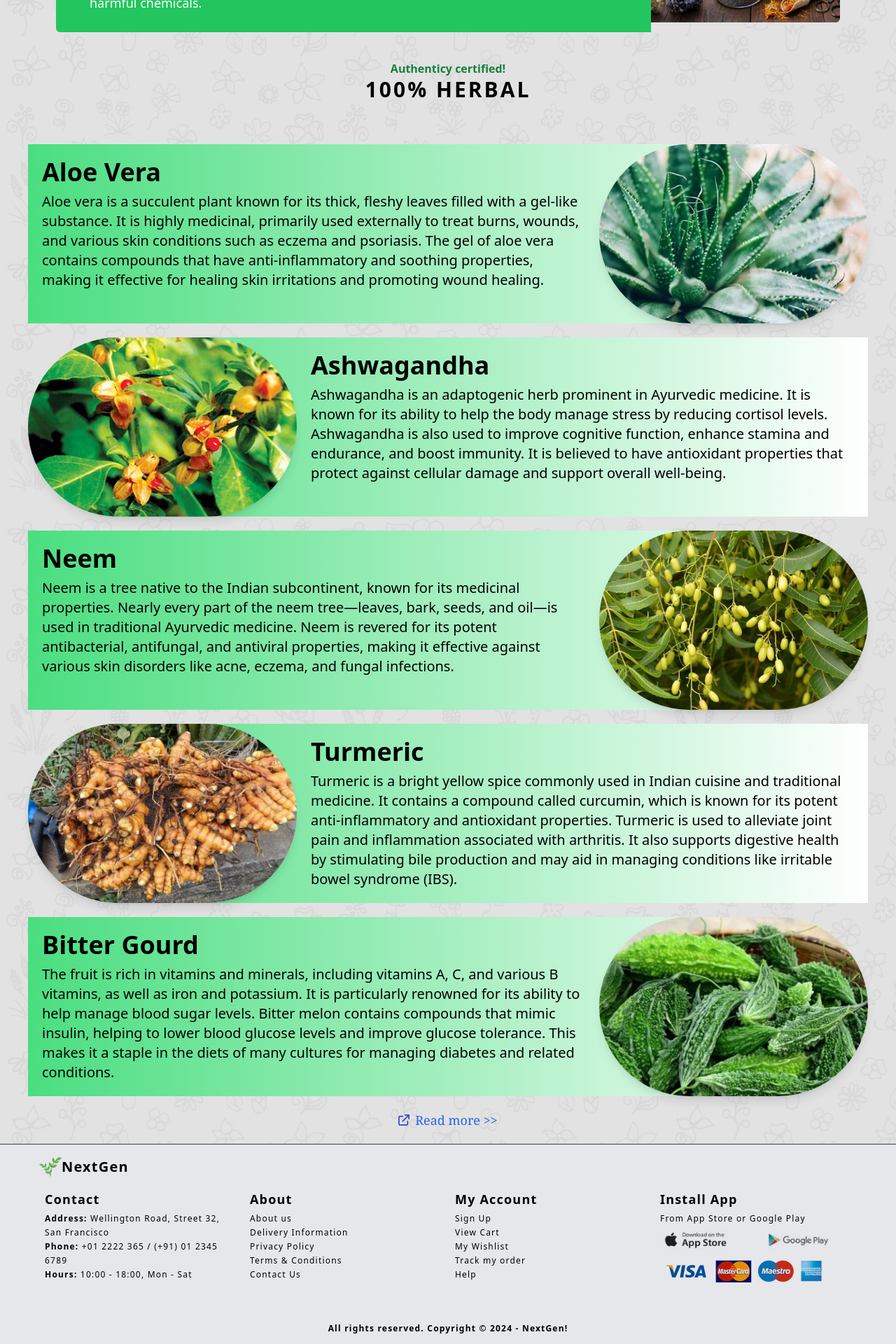
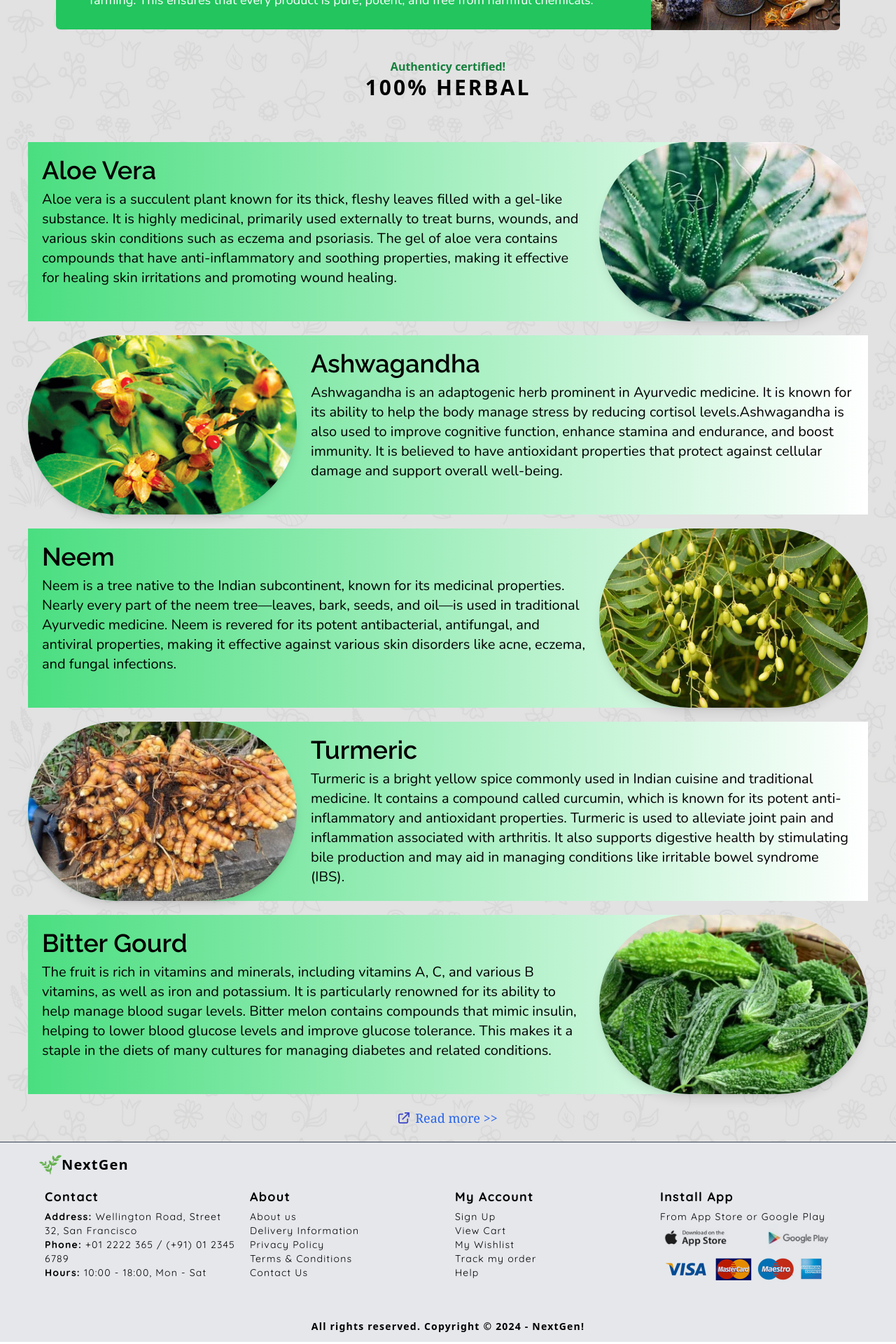
Before and after one commit to Mohitbhatt27/NextGen, a React (Vite) app: page / in a window 1280 px wide. Shown: the part 781-2701 px from the top of the page at 70% size. Built offline with nearby package versions, Linux system fonts and the light colour scheme.

Commit message:
font fixing

```diff
--- a/index.html
+++ b/index.html
@@ -5,6 +5,12 @@
     <link rel="icon" type="image/svg+xml" href="/vite.svg" />
     <meta name="viewport" content="width=device-width, initial-scale=1.0" />
     <title>Vite + React</title>
+    <link rel="preconnect" href="https://fonts.googleapis.com">
+    <link rel="preconnect" href="https://fonts.gstatic.com" crossorigin>
+    <link href="https://fonts.googleapis.com/css2?family=Raleway:ital,wght@0,100..900;1,100..900&display=swap" rel="stylesheet"> // for product
+    <link href="https://fonts.googleapis.com/css2?family=Nunito:ital,wght@0,200..1000;1,200..1000&display=swap" rel="stylesheet"> // for contact
+    <link href="https://fonts.googleapis.com/css2?family=Merriweather:ital,wght@0,300;0,400;0,700;0,900;1,300;1,400;1,700;1,900&display=swap" rel="stylesheet"> // for about
+    <link href="https://fonts.googleapis.com/css2?family=Quicksand:wght@300..700&display=swap" rel="stylesheet"> // for footer
     <style>
       .wall{
         position: relative;
--- a/src/components/About.jsx
+++ b/src/components/About.jsx
@@ -43,8 +43,8 @@ function About() {
             <div key={id} className={`flex flex-col md:flex-row items-center mt-5 px-3 sm:mx-5 md:mx-10 gap-3 md:gap-15 ${id%2==0?'md:flex-row-reverse':''} `}>
               <motion.img initial={{opacity:0,scale:0}} whileInView={{opacity:1,scale:1}} transition={{duration:0.3,delay:0.3}} className='border-1 border-emerald-600 w-1/3 md:w-1/4 rounded-xl' loading='lazy' src={item.img} alt="image" />
               <motion.div initial={{opacity:0}} whileInView={{opacity:1}} transition={{duration:0.3,delay:0.5}} className='flex flex-col justify-center items-center'>
-                <p className='text-base sm:text-xl font-semibold'>{item.title}</p>
-                <p className='text-base sm:text-lg'>{item.desc}</p>
+                <p className='text-base font-nunito sm:text-xl font-semibold'>{item.title}</p>
+                <p className='text-base font-nunito sm:text-lg'>{item.desc}</p>
               </motion.div>
             </div>
       )})}
--- a/src/components/Brands.jsx
+++ b/src/components/Brands.jsx
@@ -15,10 +15,10 @@ function Brands() {
   return (
     <>
       <div className='overflow-x-hidden'>
-        <motion.p initial={{opacity:0}} whileInView={{opacity:1}} transition={{duration:0.5,delay:0.3}} className='font-bold text-2xl ml-5 sm:ml-12 mt-3 sm:mt-5'>Our Sponsers:</motion.p>
+        <motion.p initial={{opacity:0}} whileInView={{opacity:1}} transition={{duration:0.5,delay:0.3}} className='font-bold font-quicksand text-2xl ml-5 sm:ml-12 mt-3 sm:mt-5'>Our Sponsers:</motion.p>
         <marquee behavior="scroll" direction="left" loop='infinite' className='flex py-5'>
         {
-          list.map((item,id)=><img loading='lazy' id={id} className='h-20 inline gap-3 object-contain aspect-video' src={item} alt='brand'/>)
+          list.map((item,id)=><img loading='lazy' key={id} className='h-20 mx-5 inline object-contain aspect-video' src={item} alt='brand'/>)
         }
         </marquee>
       </div>
--- a/src/components/Card.jsx
+++ b/src/components/Card.jsx
@@ -13,13 +13,13 @@ function Card() {
     <motion.div initial='hidden' whileInView='visible' variants={textVariants} transition={{duration:0.4, ease:'easeInOut',delay:0.3}}>
     <div className='flex justify-center my-2 sm:my-10 mx-2 md:mx-10 lg:mx-20'>
       <div className='relative flex justify-center items-center'>
-        <div className='bg-green-500 rounded-l-md rounded-r-md lg:rounded-r-none py-3 px-2 lg:py-7 lg:pr-10 flex flex-col justify-center '>
+        <div className='bg-green-500 rounded-l-md rounded-r-md lg:rounded-r-none py-3 sm:py-5 px-2 md:py-7 lg:pr-10 flex flex-col justify-center '>
           <div className='pl-2'>
             <img loading='lazy' className='w-7 pb-2 invert inline-block' src={line} alt="" />
-            <span className='lg:pl-3 text-white text-2xl font-semibold'>Why choose us!</span>
+            <span className='lg:pl-3 font-raleway text-white text-2xl font-semibold'>Why choose us!</span>
           </div>
           <div className='flex'>
-            <span className='text-white text-base sm:text-lg px-2 lg:px-10'>Our herbal products are crafted using only the finest natural ingredients. We source our herbs from trusted, sustainable farms that adhere to the highest standards of organic farming.<span className='hidden sm:inline'> This ensures that every product is pure, potent, and free from harmful chemicals.</span></span>
+            <span className='font-nunito text-white text-base sm:text-lg px-2 lg:px-10'>Our herbal products are crafted using only the finest natural ingredients. We source our herbs from trusted, sustainable farms that adhere to the highest standards of organic farming.<span className='hidden sm:inline'> This ensures that every product is pure, potent, and free from harmful chemicals.</span></span>
           </div>
         </div>
         <img loading='lazy' className='rounded-r-md rounded-l-md lg:rounded-l-none object-cover absolute right-5 -top-8 sm:-top-16 lg:relative lg:top-0 lg:right-0 w-32 sm:w-48 aspect-video lg:aspect-auto lg:w-[355px] xl:w-[270px]' src={med} alt="" />
--- a/src/components/Footer.jsx
+++ b/src/components/Footer.jsx
@@ -15,46 +15,46 @@ function Footer() {
   }
 
   return (
-    <div id='footer' className='pt-2 sm:pt-4 pb-2 border-t border-gray-700 text-sm  tracking-widest bg-gray-200'>
+    <div id='footer' className='pt-2 sm:pt-4 pb-2 border-t border-gray-700 text-sm tracking-widest bg-gray-200'>
     <div className='ml-2 sm:ml-14 mb-2'>
       <img loading='lazy' className='w-8 mb-2  inline-block' src={logo1} alt="" /><span className='font-bold text-xl'>NextGen</span>
     </div>
-    <motion.div initial='hidden' whileInView='visible' variants={textVariants} className='px-2 sm:px-16 grid grid-cols-3 sm:grid-cols-4 sm:pb-10 gap-2 sm:gap-5'>
+    <motion.div initial='hidden' whileInView='visible' variants={textVariants} className='px-2 font-quicksand sm:px-16 grid grid-cols-3 sm:grid-cols-4 sm:pb-10 gap-2 sm:gap-5'>
       <div>
         <div>
           <p className='mb-1 text-base sm:text-lg font-bold'>Contact</p>
-          <p><span className='font-bold'>Address:</span> Wellington Road, Street 32, San Francisco</p>
-          <p><span className='font-bold'>Phone:</span> +01 2222 365 / (+91) 01 2345 6789</p>
-          <p><span className='font-bold'>Hours:</span> 10:00 - 18:00, Mon - Sat</p>
+          <p className='text-sm'><span className='font-bold'>Address:</span> Wellington Road, Street 32, San Francisco</p>
+          <p className='text-sm'><span className='font-bold'>Phone:</span> +01 2222 365 / (+91) 01 2345 6789</p>
+          <p className='text-sm'><span className='font-bold'>Hours:</span> 10:00 - 18:00, Mon - Sat</p>
         </div>
       </div>
       <div>
         <p className='mb-1 text-base sm:text-lg font-bold'>About</p>
-        <p>About us</p>
-        <p>Delivery Information</p>
-        <p>Privacy Policy</p>
-        <p>Terms & Conditions</p>
-        <p>Contact Us</p>
+        <p className='text-sm cursor-pointer hover:underline hover:text-blue-700'>About us</p>
+        <p className='text-sm cursor-pointer hover:underline hover:text-blue-700'>Delivery Information</p>
+        <p className='text-sm cursor-pointer hover:underline hover:text-blue-700'>Privacy Policy</p>
+        <p className='text-sm cursor-pointer hover:underline hover:text-blue-700'>Terms & Conditions</p>
+        <p className='text-sm cursor-pointer hover:underline hover:text-blue-700'>Contact Us</p>
       </div>
       <div className='hidden sm:block'>
         <p className='mb-1 text-base sm:text-lg font-bold'>My Account</p>
-        <p>Sign Up</p>
-        <p>View Cart</p>
-        <p>My Wishlist</p>
-        <p>Track my order</p>
-        <p>Help</p>
+        <p className='text-sm cursor-pointer hover:underline hover:text-blue-700'>Sign Up</p>
+        <p className='text-sm cursor-pointer hover:underline hover:text-blue-700'>View Cart</p>
+        <p className='text-sm cursor-pointer hover:underline hover:text-blue-700'>My Wishlist</p>
+        <p className='text-sm cursor-pointer hover:underline hover:text-blue-700'>Track my order</p>
+        <p className='text-sm cursor-pointer hover:underline hover:text-blue-700'>Help</p>
       </div>
       <div>
       <p className='mb-1 text-base sm:text-lg font-bold'>Install App</p>
-      <p>From App Store or Google Play</p>
+      <p className='text-sm'>From App Store or Google Play</p>
       <div className='-ml-5 sm:flex mix-blend-multiply'>
-        <img loading='lazy' className='w-full sm:w-1/2' src={app} alt="img" />
-        <img loading='lazy' className='w-full sm:w-1/2' src={play} alt="img" />
+        <img loading='lazy' className='w-full cursor-pointer sm:w-1/2' src={app} alt="img" />
+        <img loading='lazy' className='w-full cursor-pointer sm:w-1/2' src={play} alt="img" />
       </div>
-      <img loading='lazy' className='mix-blend-multiply sm:mt-2 sm:ml-2' src={pay} alt="" />
+      <img loading='lazy' className='mix-blend-multiply cursor-pointer sm:mt-2 sm:ml-2' src={pay} alt="" />
       </div>
     </motion.div>
-    <div className='flex justify-center mb-1 mt-4 font-semibold'>
+    <div className='text-sm flex justify-center mb-1 mt-4 font-semibold'>
       All rights reserved. Copyright © 2024 - NextGen!
     </div>
     </div>
--- a/src/components/Helpdesk.jsx
+++ b/src/components/Helpdesk.jsx
@@ -1,10 +1,12 @@
 import React from 'react'
 
 function Helpdesk() {
+  const handleClick = () => {
 
+  }
   return (
     <div className='fixed right-10 cursor-pointer bottom-10'>
-      <img className='w-10 lg:w-20 aspect-square' src="https://cdn.asksid.ai/himalaya/Care_icon.svg" alt="care" onclick="handleClick()" loading="lazy"></img>
+      <img className='w-10 lg:w-20 aspect-square' src="https://cdn.asksid.ai/himalaya/Care_icon.svg" alt="care" onClick={handleClick} loading="lazy"></img>
     </div>
   )
 }
--- a/src/components/Hero.jsx
+++ b/src/components/Hero.jsx
@@ -14,8 +14,8 @@ function Hero() {
     <div className='min-h-full bg-cont'>
       <div className='relative z-10 py-40 sm:py-50 flex gap-2 flex-col justify-center px-3 sm:px-20'>
         <motion.span initial='hidden' whileInView='visible' variants={textVariants} transition={{duration:0.5}} className='text-4xl sm:text-5xl font-bold text-black tracking-wider'>Welcome to <p className='block sm:inline text-emerald-600'>NextGen</p></motion.span>
-        <motion.span initial='hidden' whileInView='visible' variants={textVariants} transition={{duration:0.55,delay:0.5}} className='text-2xl pr-5 sm:text-3xl font-semibold text-black tracking-wide'>Your Trusted Source for Premium Herbal Products</motion.span>
-        <motion.span initial='hidden' whileInView='visible' variants={textVariants} transition={{duration:0.55,delay:1}} className='text-lg sm:w-2/3 text-black'>We believe in the power of nature to support your health and well-being. Our extensive range of herbal products is crafted with care, using only the finest ingredients sourced from around the world. <span className='hidden md:inline'> Whether you're seeking remedies for everyday ailments or looking to enhance your overall vitality, we have the perfect natural solution for you.</span></motion.span>
+        <motion.span initial='hidden' whileInView='visible' variants={textVariants} transition={{duration:0.55,delay:0.5}} className='text-2xl font-raleway pr-5 sm:text-3xl font-semibold text-black tracking-wide'>Your Trusted Source for Premium Herbal Products</motion.span>
+        <motion.span initial='hidden' whileInView='visible' variants={textVariants} transition={{duration:0.55,delay:1}} className='text-lg sm:w-2/3 font-nunito text-black'>We believe in the power of nature to support your health and well-being. Our extensive range of herbal products is crafted with care, using only the finest ingredients sourced from around the world. <span className='hidden md:inline'> Whether you're seeking remedies for everyday ailments or looking to enhance your overall vitality, we have the perfect natural solution for you.</span></motion.span>
         <motion.button onClick={()=>navigate('product')} initial={{opacity:0}} whileInView={{opacity:1}} transition={{duration:0.5,delay:1.5}} className='rounded-full border-2 border-emerald-700 text-lg sm:text-xl font-semibold hover:bg-emerald-500 w-24 sm:w-32 px-3 py-1  hover:text-white tracking-wide'>Explore </motion.button>
       </div>
     </div>
--- a/src/components/Input.jsx
+++ b/src/components/Input.jsx
@@ -59,7 +59,7 @@ const AutoComplete = () => {
     <div>
       <input
         type="text"
-        className='p-1 bg-inherit px-2 text-lg font-normal outline-none rounded-lg border-2 border-green-500'
+        className='p-1 font-nunito bg-inherit px-2 text-lg font-normal outline-none rounded-lg border-2 border-green-500'
         value={inputValue}
         onChange={handleChange}
         placeholder="Search here..."
@@ -67,7 +67,7 @@ const AutoComplete = () => {
       {suggestions.length > 0 && (
         <ul className='absolute font-normal text-lg'>
           {suggestions.map((item, id) => (
-            <li className='hover:text-green-600'
+            <li className='hover:text-green-600 font-nunito'
               key={id}
               onClick={() => handleSelect(item)}
               style={{
--- a/src/components/Navbar.jsx
+++ b/src/components/Navbar.jsx
@@ -34,7 +34,7 @@ function Navbar() {
           </div>
           <ul onClick={handleHam} className={`absolute sm:static top-16 right-0 z-10 flex flex-col sm:flex-row sm:gap-4 gap-2 ${ham ?'flex bg-black/70 text-white px-4 py-1 rounded-lg' :'hidden sm:flex'}`}>
           {list.map((item,id)=>{
-            return <NavLink key={id} to={item.path} className={({isActive})=>`${isActive?'text-emerald-600':''} text-lg font-medium sm:text-xl hover:text-emerald-600`}>{item.name}</NavLink>
+            return <NavLink key={id} to={item.path} className={({isActive})=>`${isActive?'text-emerald-600':''} text-lg font-bold sm:text-xl font-quicksand hover:text-emerald-600`}>{item.name}</NavLink>
           })}
           </ul>
           <div className='ml-10 hidden xl:block'>
--- a/src/components/Product.jsx
+++ b/src/components/Product.jsx
@@ -15,27 +15,32 @@ function Product() {
     {
       title:'Aloe Vera',
       image:aelo,
-      desc:'Aloe vera is a succulent plant known for its thick, fleshy leaves filled with a gel-like substance. It is highly medicinal, primarily used externally to treat burns, wounds, and various skin conditions such as eczema and psoriasis. The gel of aloe vera contains compounds that have anti-inflammatory and soothing properties, making it effective for healing skin irritations and promoting wound healing.'
+      desc:'Aloe vera is a succulent plant known for its thick, fleshy leaves filled with a gel-like substance. It is highly medicinal, primarily used externally to treat burns, wounds, and various skin conditions such as eczema and psoriasis.',
+      desc2:' The gel of aloe vera contains compounds that have anti-inflammatory and soothing properties, making it effective for healing skin irritations and promoting wound healing.'
     },
     {
       title:'Ashwagandha',
       image:ashwa,
-      desc:'Ashwagandha is an adaptogenic herb prominent in Ayurvedic medicine. It is known for its ability to help the body manage stress by reducing cortisol levels. Ashwagandha is also used to improve cognitive function, enhance stamina and endurance, and boost immunity. It is believed to have antioxidant properties that protect against cellular damage and support overall well-being.'
+      desc:'Ashwagandha is an adaptogenic herb prominent in Ayurvedic medicine. It is known for its ability to help the body manage stress by reducing cortisol levels.',
+      desc2:'Ashwagandha is also used to improve cognitive function, enhance stamina and endurance, and boost immunity. It is believed to have antioxidant properties that protect against cellular damage and support overall well-being.'
     },
     {
       title:'Neem',
       image:neem,
-      desc:'Neem is a tree native to the Indian subcontinent, known for its medicinal properties. Nearly every part of the neem tree—leaves, bark, seeds, and oil—is used in traditional Ayurvedic medicine. Neem is revered for its potent antibacterial, antifungal, and antiviral properties, making it effective against various skin disorders like acne, eczema, and fungal infections.'
+      desc:'Neem is a tree native to the Indian subcontinent, known for its medicinal properties. Nearly every part of the neem tree—leaves, bark, seeds, and oil—is used in traditional Ayurvedic medicine.',
+      desc2:' Neem is revered for its potent antibacterial, antifungal, and antiviral properties, making it effective against various skin disorders like acne, eczema, and fungal infections.'
     },
     {
       title:'Turmeric',
       image:turmeric,
-      desc:'Turmeric is a bright yellow spice commonly used in Indian cuisine and traditional medicine. It contains a compound called curcumin, which is known for its potent anti-inflammatory and antioxidant properties. Turmeric is used to alleviate joint pain and inflammation associated with arthritis. It also supports digestive health by stimulating bile production and may aid in managing conditions like irritable bowel syndrome (IBS).'
+      desc:'Turmeric is a bright yellow spice commonly used in Indian cuisine and traditional medicine. It contains a compound called curcumin, which is known for its potent anti-inflammatory and antioxidant properties.',
+      desc2:' Turmeric is used to alleviate joint pain and inflammation associated with arthritis. It also supports digestive health by stimulating bile production and may aid in managing conditions like irritable bowel syndrome (IBS).'
     },
     {
       title:'Bitter Gourd',
       image:bitter,
-      desc:'The fruit is rich in vitamins and minerals, including vitamins A, C, and various B vitamins, as well as iron and potassium. It is particularly renowned for its ability to help manage blood sugar levels. Bitter melon contains compounds that mimic insulin, helping to lower blood glucose levels and improve glucose tolerance. This makes it a staple in the diets of many cultures for managing diabetes and related conditions.'
+      desc:'The fruit is rich in vitamins and minerals, including vitamins A, C, and various B vitamins, as well as iron and potassium. It is particularly renowned for its ability to help manage blood sugar levels.',
+      desc2:' Bitter melon contains compounds that mimic insulin, helping to lower blood glucose levels and improve glucose tolerance. This makes it a staple in the diets of many cultures for managing diabetes and related conditions.'
     }
   ]
   const textVariants = {
@@ -53,8 +58,9 @@ function Product() {
         <motion.div initial='hidden' whileInView='visible' variants={key % 2 === 0 ? textVariants : textVariants1} transition={{duration:0.5,delay:0.5}} key={key} className={`my-3 sm:my-5 mx-2 md:mx-5 lg:mx-10 bg-gradient-to-r flex ${key%2==0?'flex-row-reverse rounded-l sm:rounded-r-full':'sm:rounded-l-full rounded-r'} from-green-400 to-white`}>
           <img loading='lazy' className='shadow-lg object-cover md:rounded-full rounded-md hidden sm:block aspect-[3/2] sm:w-48 lg:w-96' src={item.image} alt="product" />
           <div className='p-2 sm:p-5'>
-            <p className='text-2xl sm:text-3xl md:text-4xl pb-2 font-semibold'>{item.title}</p>
-            <p className='text-base sm:text-lg md:text-xl'>{item.desc}</p>
+            <p className='text-2xl sm:text-3xl md:text-4xl font-raleway pb-2 font-semibold'>{item.title}</p>
+            <p className='text-base font-nunito sm:text-lg md:text-xl inline'>{item.desc}</p>
+            <p className='hidden md:inline font-nunito text-base sm:text-lg md:text-xl'>{item.desc2}</p>
           </div>
         </motion.div>
       ))}
--- a/tailwind.config.js
+++ b/tailwind.config.js
@@ -6,6 +6,12 @@ export default {
   ],
   theme: {
     extend: {
+      fontFamily: {
+        raleway: ['raleway','sans-serif'],
+        nunito: ['nunito','sans-serif'],
+        merriweather: ['merriweather','sans-serif'],
+        quicksand: ['quicksand','sans-serif'],
+      },
     },
   },
   plugins: [],
```
Also changed, not shown: src/components/Contact.jsx (+4 -4 lines).
